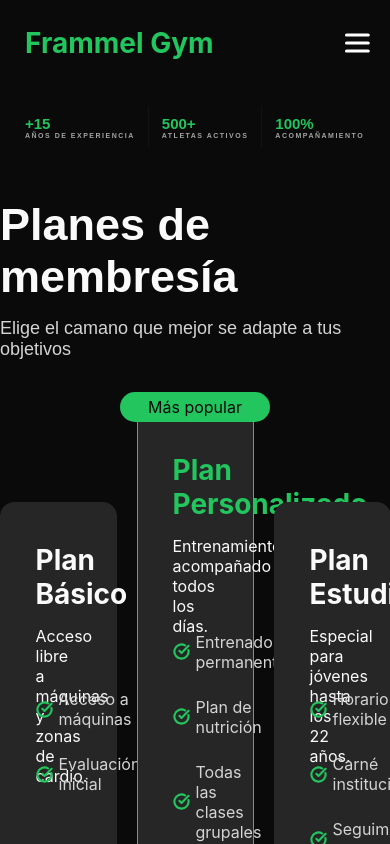
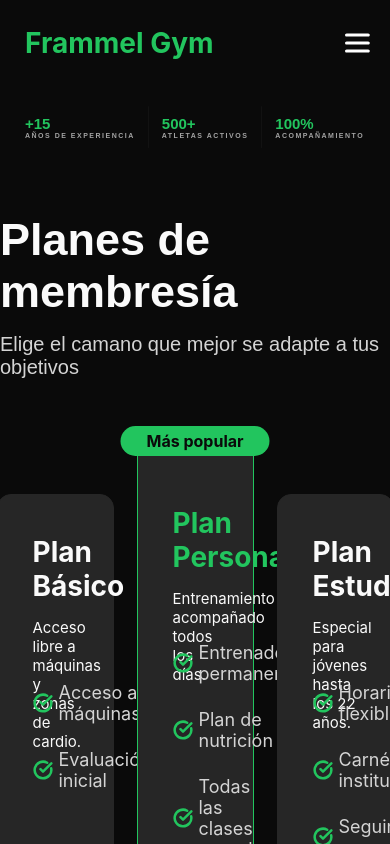
Before and after one commit to yepetopg/FrammelGym, a React (Create React App) app: page / in a window 390 px wide. Shown: the top 844 px of the page. Built offline with nearby package versions, Linux system fonts and the light colour scheme.

Commit message:
feat(plans-section): Crear diseño responsive PCs

```diff
--- a/src/features/Home/components/layout/PlansSection/plansSection.module.css
+++ b/src/features/Home/components/layout/PlansSection/plansSection.module.css
@@ -25,3 +25,61 @@
 	font-size: 18px;
 	color: var(--neutral-300);
 }
+
+/*--Diseño Responsive PC--*/
+
+@media (min-width: 2000px), (min-height: 1200px) {
+  .title h2 {
+    font-size: 60px;
+  }
+
+  .title p {
+    font-size: 27px;
+  }
+
+  .title {
+    margin: 50px 0;
+  }
+
+  .plans {
+    gap: 3px;
+  }
+}
+
+@media (max-width: 1900px), (max-height: 1080px) {
+  .title h2 {
+    font-size: 53px;
+  }
+
+  .title p {
+    font-size: 23px;
+  }
+
+  .title {
+    margin: 45px 0;
+  }
+
+  .plans {
+    gap: 3px;
+  }
+}
+
+@media (max-width: 1430px), (max-height: 850px) {
+  .title h2 {
+    font-size: 10px;
+  }
+
+  .title p {
+    font-size: 22px;
+  }
+}
+
+@media (max-width: 1350px), (max-height:780px) {
+  .title h2 {
+    font-size: 45px;
+  }
+
+  .title p {
+    font-size: 20px;
+  }
+}
--- a/src/features/Home/components/ui/PlanSectionCard/planSectionCard.module.css
+++ b/src/features/Home/components/ui/PlanSectionCard/planSectionCard.module.css
@@ -98,10 +98,11 @@
 	left: 50%;
 	transform: translateX(-50%);
 	margin: 0;
-	width: 150px;
+	width: 149px;
 	text-align: center;
 	border-radius: 20px;
 	padding: 5px 0;
+  font-weight: 700;
 }
 
 .planCard.active a {
@@ -109,3 +110,110 @@
 	color: var(--neutral-950);
 	border: none;
 }
+
+
+/*--Diseño Responsive para PC--*/
+
+@media (min-width: 2000px), (min-height: 1200px) {
+  .planCard {
+    width: 28vw;
+    height: 55vh;
+  }
+
+  .planCard.active {
+    height: 65vh;
+    width: 28vw;
+  }
+
+  .planCard.active span {
+    font-size: 18px;
+    width: 220px;
+    padding: 8px 0;
+    top: -18px
+  }
+
+  .planCard h3 {
+    font-size: 38px;
+  }
+
+  .planCard.active .header {
+    height: 14%;
+  }
+
+  .header {
+    height: 19%;
+    gap: 15px;
+  }
+
+  .header p {
+    font-size: 22px;
+  }
+}
+
+@media (max-width: 1900px), (max-height: 1080px) {
+  .planCard {
+    width: 27vw;
+    height: 59vh;
+  }
+
+  .planCard.active {
+    width: 27vw;
+    height: 69vh;
+  }
+
+  .header {
+    height: 20%;
+  }
+
+  .planCard.active .header {
+    height: 14%;
+  }
+}
+
+@media (max-width: 1550px), (max-height: 1000px) {
+  .planCard {
+    width: 30vw;
+    height: 60vh;
+  }
+
+  .planCard.active {
+    width: 30vw;
+    height: 70vh;
+  }
+
+  .header {
+    height: 24%;
+  }
+
+  .planCard.active .header {
+    height: 19%;
+  }
+}
+
+@media (max-width: 1430px), (max-height: 850px) {
+  .planCard {
+    width: 30vw;
+    height: 60vh;
+  }
+
+  .planCard.active {
+    width: 30vw;
+    height: 70vh;
+  }
+
+  .header p {
+    font-size: 15px;
+  }
+}
+
+@media (max-width: 1350px), (max-height: 780px) {
+  .planCard {
+    height: 73vh;
+    width: 30vw;
+  }
+
+  .planCard.active {
+    height: 83vh;
+    width: 30vw;
+  }
+}
--- a/src/features/Home/components/ui/PlanSectionCardFeature/planSectionCardFeature.module.css
+++ b/src/features/Home/components/ui/PlanSectionCardFeature/planSectionCardFeature.module.css
@@ -13,3 +13,27 @@
 .planCardFeature p {
 	color: var(--neutral-300);
 }
+
+/*--Diseño Responsive PC--*/
+
+@media (min-width: 2000px), (min-height: 1200px) {
+  .planCardFeature p {
+    font-size: 19px;
+  }
+
+  .planCardFeature img {
+    width: 22px;
+    height: 22px;
+  }
+}
+
+@media (max-width: 1900px), (max-height: 1080px) {
+  .planCardFeature p {
+    font-size: 18px;
+  }
+
+  .planCardFeature img {
+    width: 20px;
+    height: 20px;
+  }
+}
```
Also changed, not shown: 1 other file (tests, documents, lock files or other folders).
